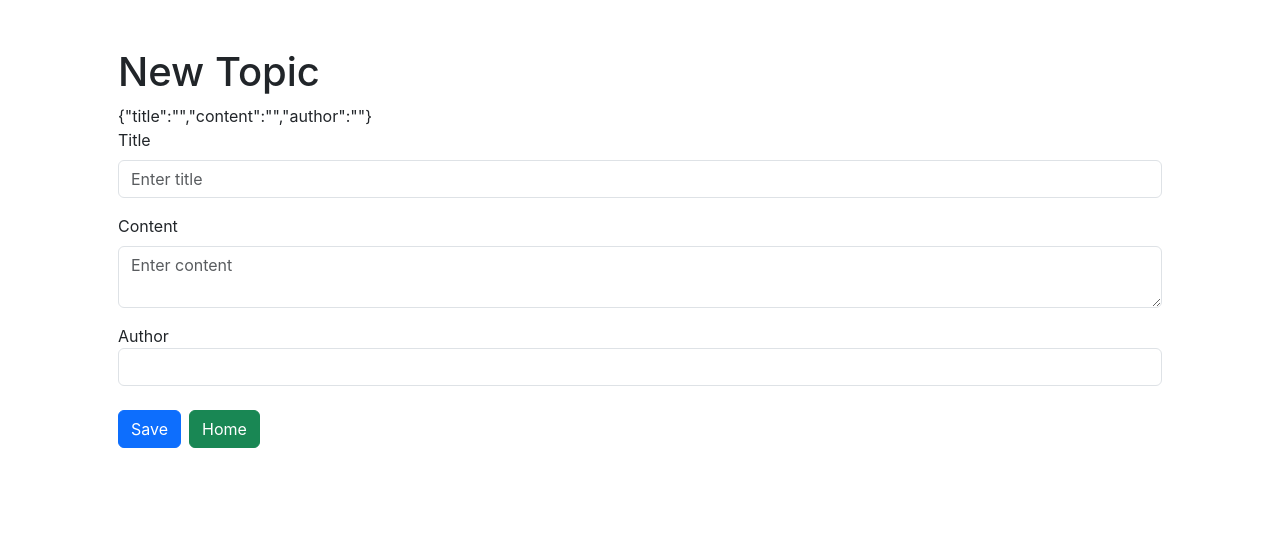
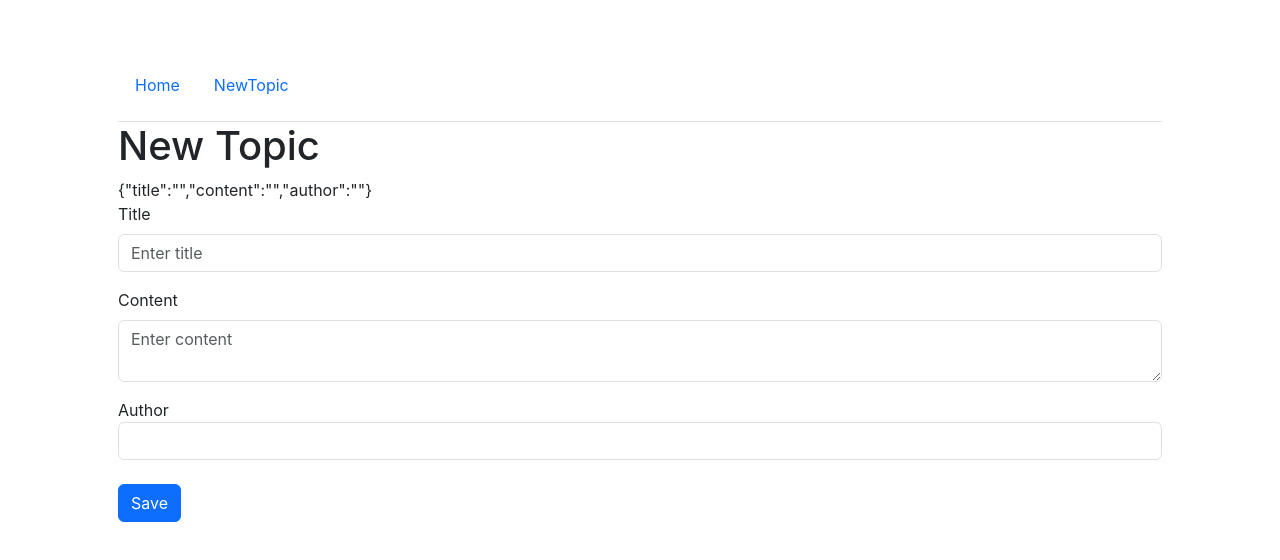
Before and after one commit to PeerapatAtta/React_MERN_Auth-CRUD, a React (Create React App) app in the folder client/: page /create in a window 1280 px wide. Shown: the top 560 px of the page. Built offline with nearby package versions, Linux system fonts and the light colour scheme.

Commit message:
21. Navbar

```diff
--- a/client/src/App.js
+++ b/client/src/App.js
@@ -1,7 +1,9 @@
+import NavbarComponent from "./components/NavbarComponent";
 
 function App() {
   return (
     <div className="container p-5">
+      <NavbarComponent />
       <h1>MERN STACK | Workshop</h1>
       <a className="btn btn-primary" href="/create">New Topic</a>
     </div>
--- a/client/src/components/FormComponent.js
+++ b/client/src/components/FormComponent.js
@@ -1,4 +1,5 @@
 import { useState } from "react";
+import NavbarComponent from "./NavbarComponent";
 
 const FormComponent = () => {
     const [state, setState] = useState({
@@ -19,6 +20,7 @@ const FormComponent = () => {
 
     return (
         <div className="container p-5">
+            <NavbarComponent />
             <h1>New Topic</h1>
             {JSON.stringify(state)}
             <br />
@@ -42,7 +44,6 @@ const FormComponent = () => {
                 </div>
                 <br />
                 <input type="submit" value="Save" className="btn btn-primary" />
-                <a href="/" className="btn btn-success ms-2">Home</a>
             </form>
         </div>
     );
--- /dev/null
+++ b/client/src/components/NavbarComponent.js
@@ -0,0 +1,17 @@
+const NavbarComponent = () => {
+
+    return (
+        <nav className="">
+            <ul className="nav nav-tabs">
+                <li className="nav-item pr-3 pt-3 pb-3">
+                    <a className="nav-link" href="/">Home</a>
+                </li>
+                <li className="nav-item pr-3 pt-3 pb-3">
+                    <a className="nav-link" href="/create">NewTopic</a>
+                </li>
+            </ul>
+        </nav>
+    );
+}
+
+export default NavbarComponent;
```
